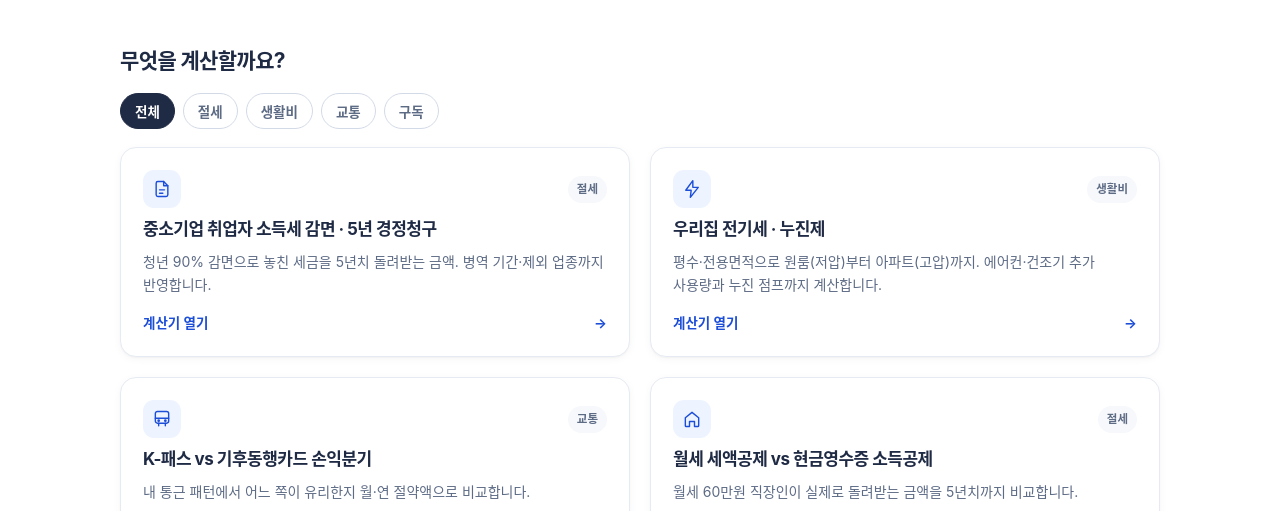
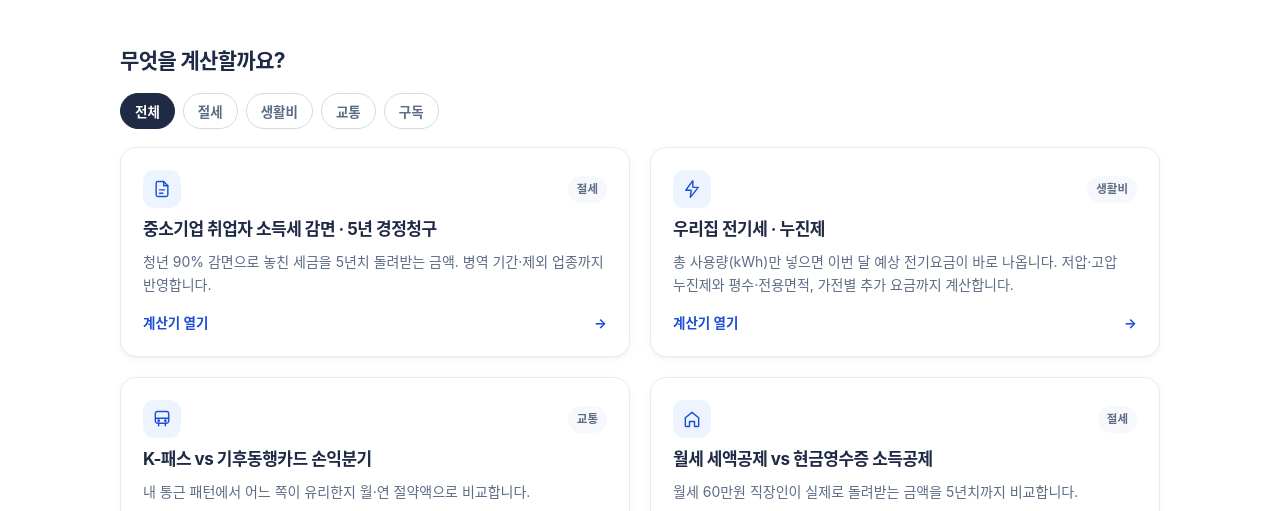
Before and after one commit to vgpymw5zfv-star/vgpymw5zfv-star.github.io, a plain HTML site: page index.html in a window 1280 px wide. Shown: the part 289-800 px from the top of the page. Drawn offline with Linux system fonts and the light colour scheme; a web font is replaced by a local one.

Commit message:
copy: 홈·사이트맵 전기세 카드도 총 사용량(kWh) 중심으로

```diff
--- a/index.html
+++ b/index.html
@@ -169,7 +169,7 @@
               <span class="calc-card__tag">생활비</span>
             </div>
             <h3>우리집 전기세 · 누진제</h3>
-            <p>평수·전용면적으로 원룸(저압)부터 아파트(고압)까지. 에어컨·건조기 추가 사용량과 누진 점프까지 계산합니다.</p>
+            <p>총 사용량(kWh)만 넣으면 이번 달 예상 전기요금이 바로 나옵니다. 저압·고압 누진제와 평수·전용면적, 가전별 추가 요금까지 계산합니다.</p>
             <div class="calc-card__foot"><span>계산기 열기</span><span class="arrow" aria-hidden="true">→</span></div>
           </a>
 
```
Also changed, not shown: sitemap/index.html (+1 -1 lines).
